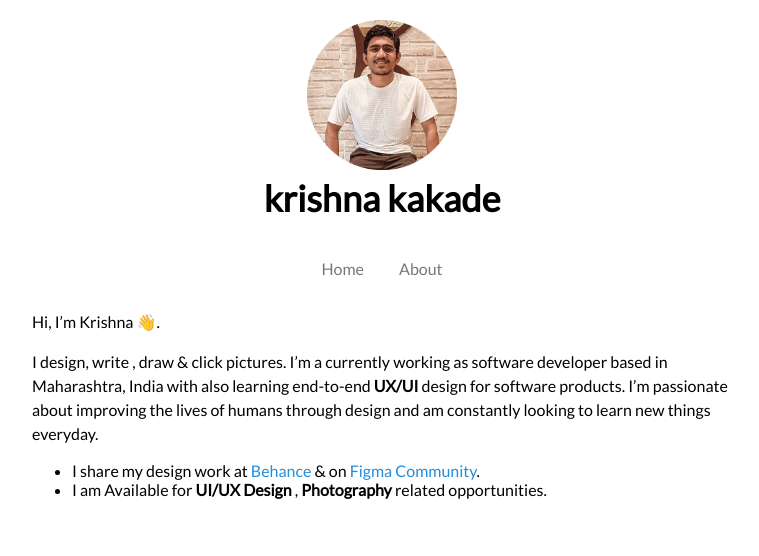
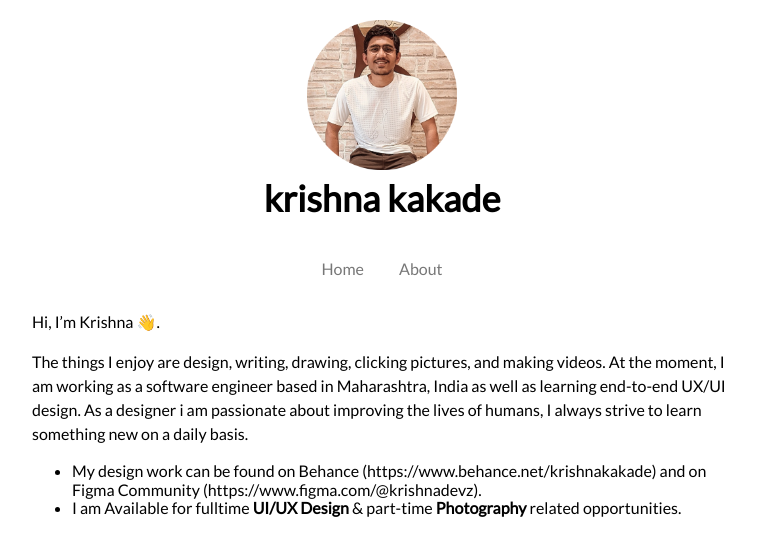
Before and after one commit to krishnadevz/krishnadevz.github.io, a Jekyll site: the page built from index.md, in a window 1280 px wide. Shown: the top 556 px of the page, without its empty margins (258-1017 px from the left). Built offline with Jekyll 4.4.1, drawn with Linux system fonts in a browser that asks for light colours; nearby versions of some CDN libraries.

Commit message:
Update index.md

```diff
--- a/index.md
+++ b/index.md
@@ -1,11 +1,10 @@
 ---
 layout: default
 ---
-
 Hi, I'm Krishna 👋.
 
-I design, write , draw & click pictures.
-I'm a currently working as software developer based in Maharashtra, India with also learning end-to-end **UX/UI** design for software products. I'm passionate about improving the lives of humans through design and am constantly looking to learn new things everyday.
+The things I enjoy are design, writing, drawing, clicking pictures, and making videos.
+At the moment, I am working as a software engineer based in Maharashtra, India as well as learning end-to-end UX/UI design. As a designer i am passionate about improving the lives of humans, I always strive to learn something new on a daily basis.
 
-*  I share my design work at [Behance](https://www.behance.net/krishnakakade) & on [Figma Community](https://www.figma.com/@krishnadevz).
-*  I am Available for **UI/UX Design** , **Photography** related opportunities.
+* My design work can be found on Behance (https://www.behance.net/krishnakakade) and on Figma Community (https://www.figma.com/@krishnadevz).
+*  I am Available for fulltime **UI/UX Design** & part-time **Photography** related opportunities.
```
